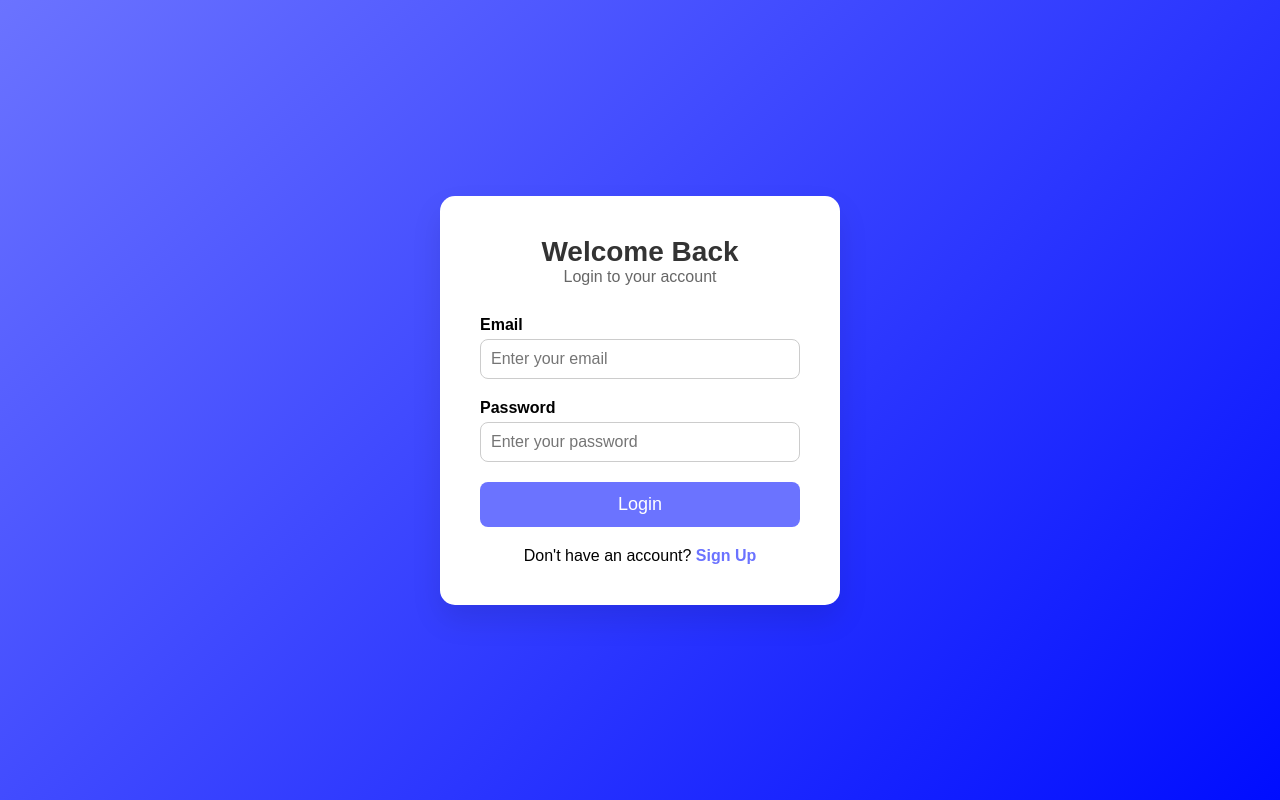
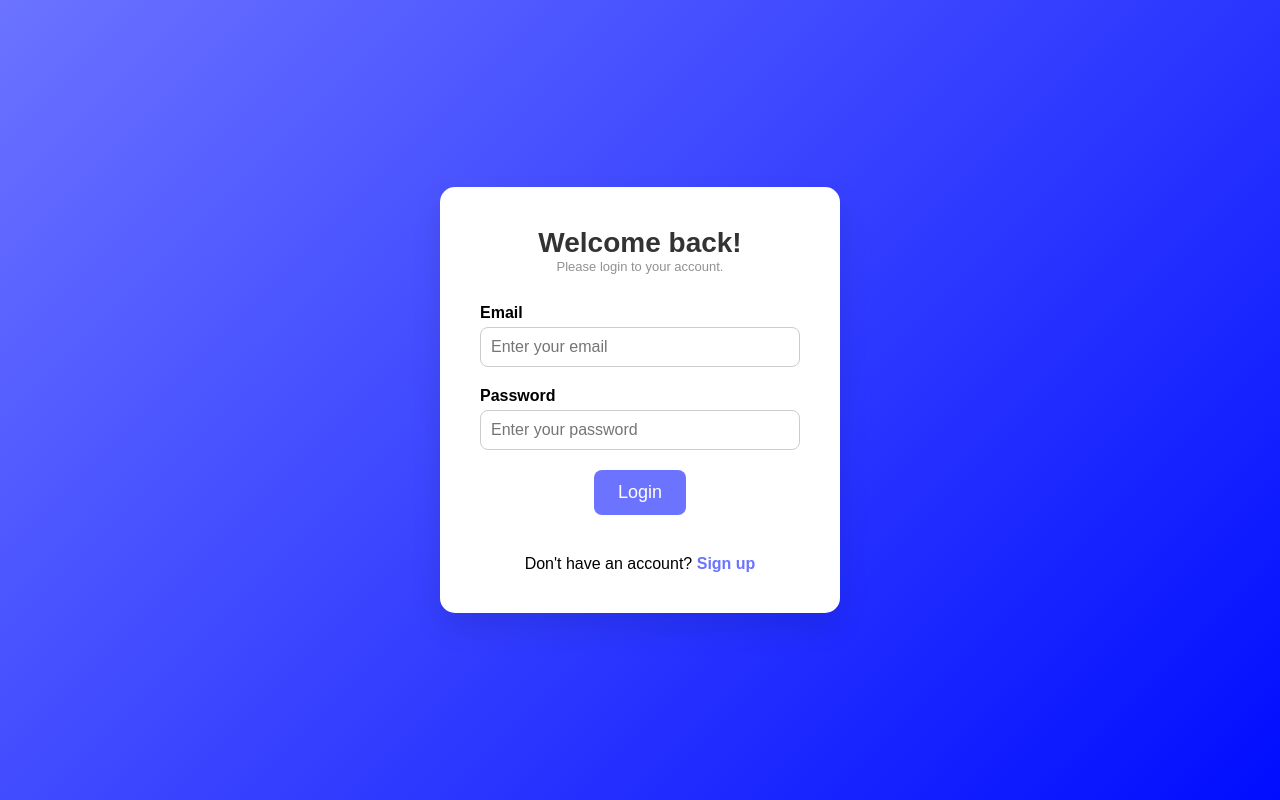
Before and after one commit to hadishamoun1/vesti-front, a React (Create React App) app: page /login in a window 1280 px wide. Built offline with nearby package versions, Linux system fonts and the light colour scheme.

Commit message:
Changed the fontsize and centered login button

```diff
--- a/src/Pages/Login.jsx
+++ b/src/Pages/Login.jsx
@@ -1,31 +1,24 @@
-import React, { useState } from 'react';
-import '../styles/Login.css'
+import React, { useState } from "react";
+import "../styles/Login.css";
 
 const LoginPage = () => {
-  const [email, setEmail] = useState('');
-  const [password, setPassword] = useState('');
-  const [isSubmitting, setIsSubmitting] = useState(false);
+  const [email, setEmail] = useState("");
+  const [password, setPassword] = useState("");
 
   const handleSubmit = (e) => {
     e.preventDefault();
-    setIsSubmitting(true);
-
-    // Simulate an API request
-    setTimeout(() => {
-      console.log('Email:', email);
-      console.log('Password:', password);
-      setIsSubmitting(false);
-    }, 2000);
+    // Add your login logic here
+    console.log("Email:", email);
+    console.log("Password:", password);
   };
 
   return (
     <div className="login-page">
       <div className="login-container">
-        <div className="login-form">
-          <h2 className="login-title">Welcome Back</h2>
-          <p className="login-subtitle">Login to your account</p>
+        <form className="login-form" onSubmit={handleSubmit}>
+          <h2 className="login-title"> Welcome back!</h2>
+          <p className="login-subtitle">Please login to your account.</p>
 
-          <form onSubmit={handleSubmit}>
           <div className="input-group">
             <label htmlFor="email">Email</label>
             <input
@@ -50,15 +43,21 @@ const LoginPage = () => {
             />
           </div>
 
-            <button type="submit" className="submit-btn" disabled={isSubmitting}>
-              {isSubmitting ? 'Logging in...' : 'Login'}
+          <div className="input-group">
+            {/* Center the button using a div container */}
+            <div className="submit-btn-container">
+              <button className="submit-btn" type="submit">
+                Login
               </button>
-          </form>
+            </div>
+          </div>
 
-          <p className="signup-link">
-            Don't have an account? <a href="/signup">Sign Up</a>
+          <div className="signup-link">
+            <p>
+              Don't have an account? <a href="/signup">Sign up</a>
             </p>
           </div>
+        </form>
       </div>
     </div>
   );
--- a/src/styles/Login.css
+++ b/src/styles/Login.css
@@ -7,7 +7,7 @@
 }
 
 body {
-    font-family: 'Poppins', sans-serif;
+  font-family: "Poppins", sans-serif;
 }
 
 .login-page {
@@ -40,8 +40,8 @@
 }
 
 .login-subtitle {
-    font-size: 16px;
-    color: #666;
+  font-size: 13px;
+  color: #919191;
   text-align: center;
   margin-bottom: 30px;
 }
@@ -70,9 +70,14 @@
   border-color: #6b73ff;
 }
 
+/* Center the submit button */
+.submit-btn-container {
+  display: flex;
+  justify-content: center; /* Center horizontally */
+}
+
 .submit-btn {
-    width: 100%;
-    padding: 12px;
+  padding: 12px 24px; /* Adjust padding to make button size responsive */
   font-size: 18px;
   color: white;
   background-color: #6b73ff;
```
Lines whose indentation alone changed are shown as unchanged.
